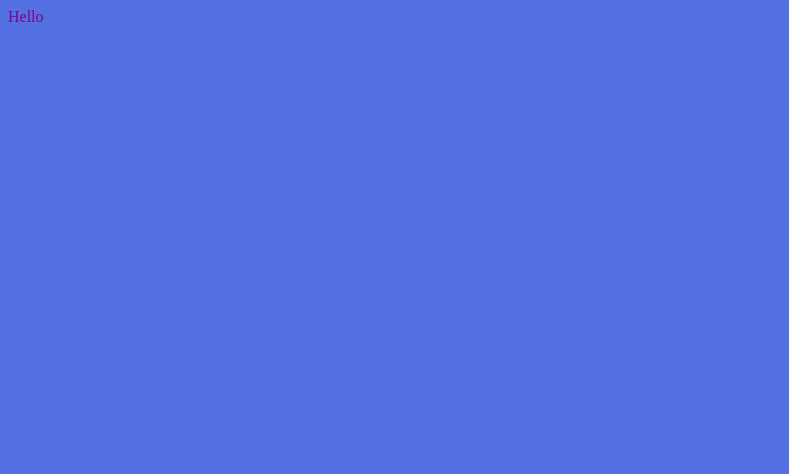
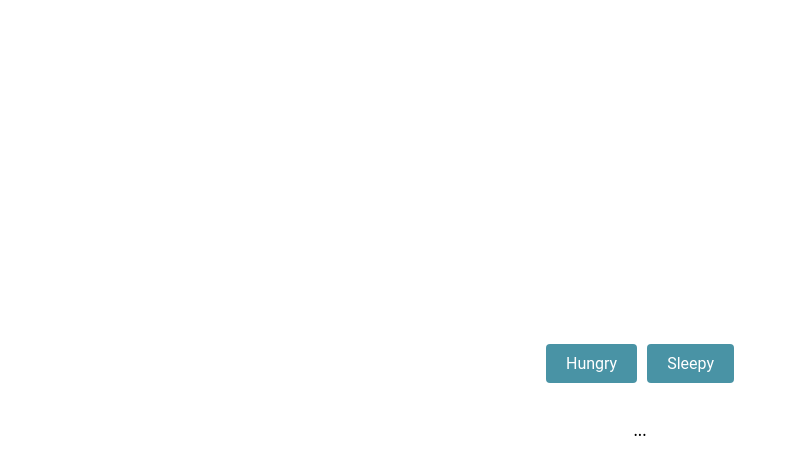
Before and after one commit to Hub-2023/class-code, a plain HTML site: page index.html in a window 1280 px wide. Shown: the whole page, without its empty margins (0-789 px from the left). Drawn offline with Linux system fonts and the light colour scheme.

Commit message:
buttonFunction added

```diff
--- /dev/null
+++ b/buttonFunction.js
@@ -0,0 +1,19 @@
+// below is a function that is called when the button is clicked.
+// it takes in a parameter called 'you' which is a string
+// the function will check if the string is 'hungry' or 'sleepy'
+// it will then output the appropriate string to the console
+// and to the output div in the html
+
+function clicked (you) {
+    const output = document.getElementById('output');
+
+    if (you == 'hungry') {
+        console.log('eat')
+        output.textContent = 'eat'
+    } else if (you == 'sleepy') {
+        console.log('sleep')
+        output.textContent = 'sleep'
+    } else {
+        console.log('keep coding')
+    }
+}
--- a/ifElse.js
+++ b/ifElse.js
@@ -10,6 +10,8 @@ if (you == 'hungry') {
     console.log('keep coding')
 }
 
+
+//--------------------------------------------------------------
 // example 2:
 
 // var hungryRating = 7
--- a/index.html
+++ b/index.html
@@ -5,9 +5,16 @@
     <meta http-equiv="X-UA-Compatible" content="IE=edge">
     <meta name="viewport" content="width=device-width, initial-scale=1.0">
     <link rel="stylesheet" href="/styles/main.css">
-    <title>Document</title>
+    <title>Class Code!</title>
+    <script src="./buttonFunction.js"></script>
 </head>
-<body class="test">
-    Hello
+<body class="container">
+    <div class="buttons">
+        <button class="cool" onclick="clicked('hungry')">Hungry</button>
+        <button class="cool" onclick="clicked('sleepy')">Sleepy</button>
+    </div>
+    <div class="output">
+        <p id="output"> ... </p>
+    </div>
 </body>
 </html>
--- a/styles/main.css
+++ b/styles/main.css
@@ -1,7 +1,61 @@
-.test {
-    color: purple;
+body {
+    margin: 0;
+    padding: 0;
+    font-family: system-ui, -apple-system, BlinkMacSystemFont, 'Segoe UI', Roboto, Oxygen, Ubuntu, Cantarell, 'Open Sans', 'Helvetica Neue', sans-serif
+  }
+
+  .container {
+    display: flex;
+    justify-content: center;
+    align-items: center;
+    height: 100vh;
+  }
+
+  .container {
+    display: flex;
+    flex-direction: column;
+    justify-content: center;
+    align-items: center;
+    height: 100vh;
+  }
+
+  .buttons {
+    display: flex;
+    gap: 10px;
+  }
+
+  .cool {
+    font-family: 'Roboto', sans-serif;
+    font-size: 16px;
+    font-weight: 400;
+    color: #ffffff;
+    background-color: #4993a5;
+    border: none;
+    border-radius: 4px;
+    padding: 10px 20px;
+    cursor: pointer;
 }
 
-body {
-    background-color: #5471e3;
-}
+@import url('https://fonts.googleapis.com/css2?family=Roboto:wght@400;700&display=swap');
+
+.cool:hover {
+    /* animation: bounce 0.5s linear; */
+    background-color: #eceefc;
+    color: #4993a5;
+  }
+
+  @keyframes bounce {
+    0% {
+      transform: translateY(0);
+    }
+    50% {
+      transform: translateY(-1px);
+    }
+    100% {
+      transform: translateY(0);
+    }
+  }
+
+  .output {
+    margin-top: 20px;
+  }
```
